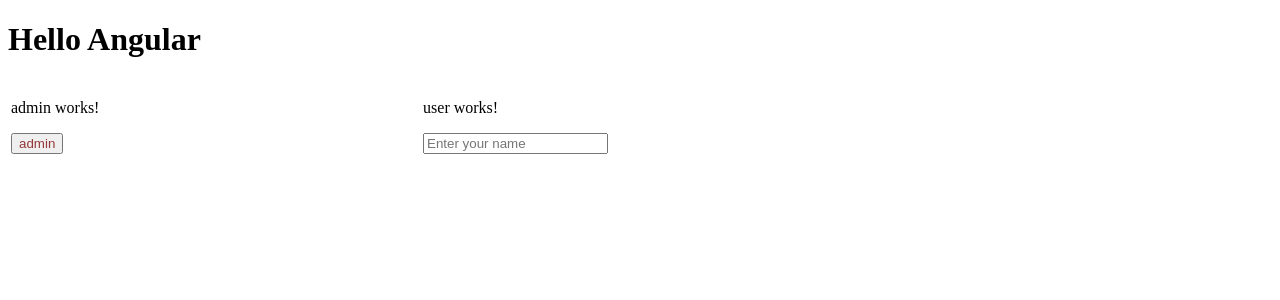
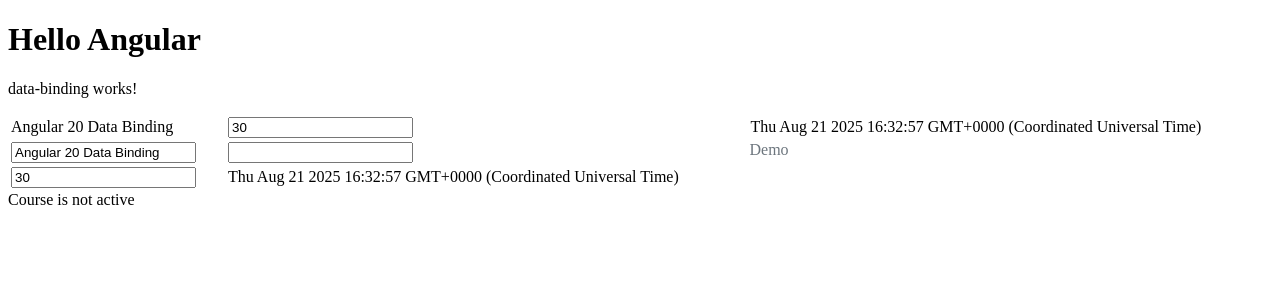
Before and after one commit to MohammadUzairArif/Angular-20, an Angular app: page / in a window 1280 px wide. Shown: the top 300 px of the page. Built offline with nearby package versions, Linux system fonts and the light colour scheme.

Commit message:
variable and data binding

```diff
--- a/src/app/app.html
+++ b/src/app/app.html
@@ -1,5 +1,5 @@
 <h1>Hello Angular</h1>
-<table style="width: 100%;">
+<!-- <table style="width: 100%;">
   <tr>
     <td>
       <app-admin>
@@ -13,4 +13,5 @@
       </app-user>
     </td>
   </tr>
-</table>
+</table> -->
+<app-data-binding></app-data-binding>
--- a/src/app/app.ts
+++ b/src/app/app.ts
@@ -2,11 +2,12 @@ import { Component, signal } from '@angular/core';
 import { RouterOutlet } from '@angular/router';
 import { Admin } from './components/admin/admin';
 import { User } from './components/user/user';
+import { DataBinding } from './components/data-binding/data-binding';
 
 
 @Component({
   selector: 'app-root',
-  imports: [RouterOutlet,Admin,User
+  imports: [RouterOutlet,Admin,User,DataBinding
 
   ],
   templateUrl: './app.html',
--- /dev/null
+++ b/src/app/components/data-binding/data-binding.css
@@ -0,0 +1,3 @@
+.secondary{
+    color: #6c757d;
+}
--- /dev/null
+++ b/src/app/components/data-binding/data-binding.html
@@ -0,0 +1,36 @@
+<p>data-binding works!</p>
+
+<!-- interpolation {{}} -->
+
+<table style="width: 100%;">
+    <tr>
+        <td>
+            <span>{{courseName}}</span>
+        </td>
+        <td>
+            <input type="text" value={{courseDuration}} name="" id="">
+        </td>
+        <td>{{courseStartDate}}</td>
+    </tr>
+    <!-- property binding -->
+     <tr>
+        <td>
+            <input type="text" [value]="courseName" name="" id="">
+        </td>
+        <td>
+            <input type="text" [minLength]="minTestScore" name="" id="">
+        </td>
+        <span [class]="spanClass">Demo</span>
+     </tr>
+     <!-- two way data binding using ngModel -->
+      <!-- isse hum  ye krskty h ke phely import krna hoga FormsModule isse ye hoga ke jese uper tu hum course number imput ma change krrhy thy tu wo us he input ma horha th yahan kia hogya ke is wale input ma krengy tu uper jahan jahn course name ha wo bh change horha hoga like vice-versa -->
+
+        <tr>
+
+            <td>
+                <input type="text" [(ngModel)]="courseDuration" name="" id="">
+            </td>
+            <td>{{courseStartDate}}</td>
+</table>
+
+{{isCourseActive ? 'Course is active' : 'Course is not active'}}
--- /dev/null
+++ b/src/app/components/data-binding/data-binding.ts
@@ -0,0 +1,30 @@
+import { Component } from '@angular/core';
+import { FormsModule } from '@angular/forms';
+
+@Component({
+  selector: 'app-data-binding',
+  imports: [FormsModule],
+  templateUrl: './data-binding.html',
+  styleUrl: './data-binding.css'
+})
+export class DataBinding {
+  // string, num, boolean, date, array, object, any
+  courseName: string = 'Angular 20';
+  courseDuration: number = 30; // in days
+  isCourseActive: boolean = false;
+  courseStartDate: Date = new Date();
+
+  minTestScore: number = 50;
+ spanClass: string = 'secondary';
+  constructor() {
+    console.log(this.courseName);
+    this.courseName = 'Angular 20 Data Binding';
+    console.log(this.courseName);
+
+    setTimeout(() => {
+      this.courseDuration = 45; // Update course duration after 7 seconds
+    }, 7000);
+  }
+
+
+}
```
Also changed, not shown: 1 other file (tests, documents, lock files or other folders).
